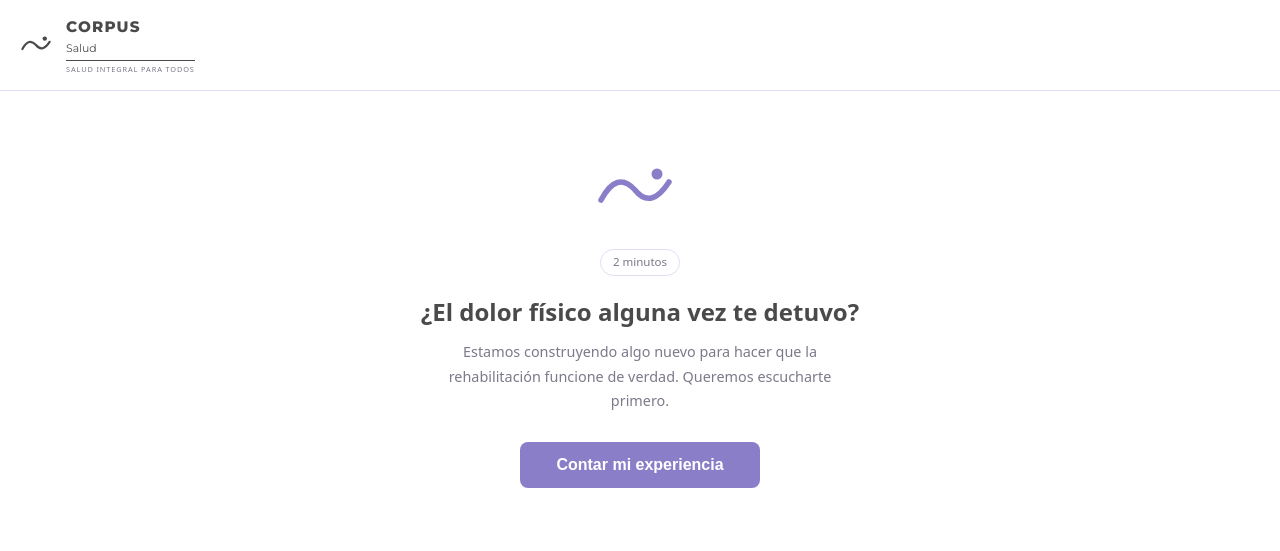
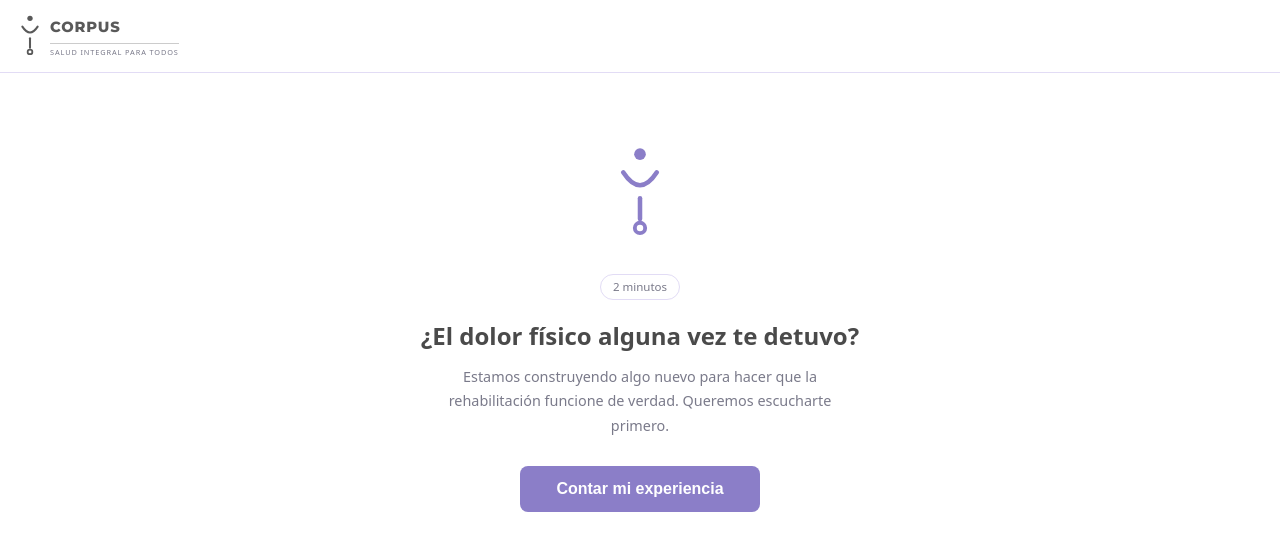
Before and after one commit to ignacio-aranguiz/corpus-salud-web, a plain HTML site: page descubrimiento-v2.html in a window 1280 px wide. Drawn offline with Linux system fonts and the light colour scheme.

Commit message:
v2/v3 — logo fiel boceto: person figure, CORPUS Bold 700 gris, línea hairline
Co-Authored-By: Claude Sonnet 4.6 <noreply@anthropic.com>

```diff
--- a/descubrimiento-v2.html
+++ b/descubrimiento-v2.html
@@ -24,9 +24,8 @@
 
     /* ── Header ── */
     .header { background: var(--white); border-bottom: 1px solid var(--border); padding: 14px 20px; display: flex; align-items: center; gap: 10px; position: sticky; top: 0; z-index: 10; }
-    .header-wordmark { font-family: 'Montserrat', sans-serif; font-size: 0.95rem; font-weight: 800; color: var(--charcoal); letter-spacing: 0.08em; text-transform: uppercase; line-height: 1.1; }
-    .header-salud { font-family: 'Montserrat', sans-serif; font-size: 0.68rem; font-weight: 400; color: var(--charcoal); display: block; border-bottom: 1px solid var(--charcoal); padding-bottom: 3px; margin-bottom: 3px; }
-    .header-sub { font-size: 0.46rem; letter-spacing: 0.12em; text-transform: uppercase; color: var(--muted); font-weight: 500; display: block; }
+    .header-wordmark { font-family: 'Montserrat', sans-serif; font-size: 0.92rem; font-weight: 700; color: #595959; letter-spacing: 0.06em; text-transform: uppercase; line-height: 1.2; }
+    .header-sub { font-size: 0.46rem; letter-spacing: 0.12em; text-transform: uppercase; color: var(--muted); font-weight: 500; display: block; border-top: 0.5px solid #CCCCCC; padding-top: 3px; margin-top: 3px; }
 
     /* ── Container ── */
     .wrap { max-width: 600px; margin: 0 auto; padding: 28px 20px 100px; }
@@ -133,13 +132,14 @@
 
 <!-- Header -->
 <header class="header">
-  <svg width="36" height="22" viewBox="0 0 90 52" fill="none" xmlns="http://www.w3.org/2000/svg">
-    <circle cx="62" cy="10" r="5.5" fill="#4A4A4A"/>
-    <path d="M6 36 Q22 6 40 26 Q56 46 74 18" stroke="#4A4A4A" stroke-width="5.5" fill="none" stroke-linecap="round" stroke-linejoin="round"/>
+  <svg width="20" height="44" viewBox="0 0 34 72" fill="none" xmlns="http://www.w3.org/2000/svg">
+    <circle cx="17" cy="6" r="4.5" fill="#595959"/>
+    <path d="M4 20 Q17 40 30 20" stroke="#595959" stroke-width="3.5" fill="none" stroke-linecap="round"/>
+    <line x1="17" y1="40" x2="17" y2="56" stroke="#595959" stroke-width="3.5" stroke-linecap="round"/>
+    <circle cx="17" cy="63" r="4" stroke="#595959" stroke-width="3" fill="none"/>
   </svg>
   <div>
     <span class="header-wordmark">CORPUS</span>
-    <span class="header-salud">Salud</span>
     <span class="header-sub">Salud integral para todos</span>
   </div>
 </header>
@@ -150,9 +150,11 @@
   <div id="intro">
     <div class="intro">
       <div class="intro-icon">
-        <svg width="90" height="54" viewBox="0 0 90 52" fill="none" xmlns="http://www.w3.org/2000/svg">
-          <circle cx="62" cy="10" r="5.5" fill="#8B7EC8"/>
-          <path d="M6 36 Q22 6 40 26 Q56 46 74 18" stroke="#8B7EC8" stroke-width="5.5" fill="none" stroke-linecap="round" stroke-linejoin="round"/>
+        <svg width="44" height="96" viewBox="0 0 34 72" fill="none" xmlns="http://www.w3.org/2000/svg">
+          <circle cx="17" cy="6" r="4.5" fill="#8B7EC8"/>
+          <path d="M4 20 Q17 40 30 20" stroke="#8B7EC8" stroke-width="3.5" fill="none" stroke-linecap="round"/>
+          <line x1="17" y1="40" x2="17" y2="56" stroke="#8B7EC8" stroke-width="3.5" stroke-linecap="round"/>
+          <circle cx="17" cy="63" r="4" stroke="#8B7EC8" stroke-width="3" fill="none"/>
         </svg>
       </div>
       <span class="time-badge">2 minutos</span>
```
Also changed, not shown: descubrimiento-v3.html (+12 -10 lines).
